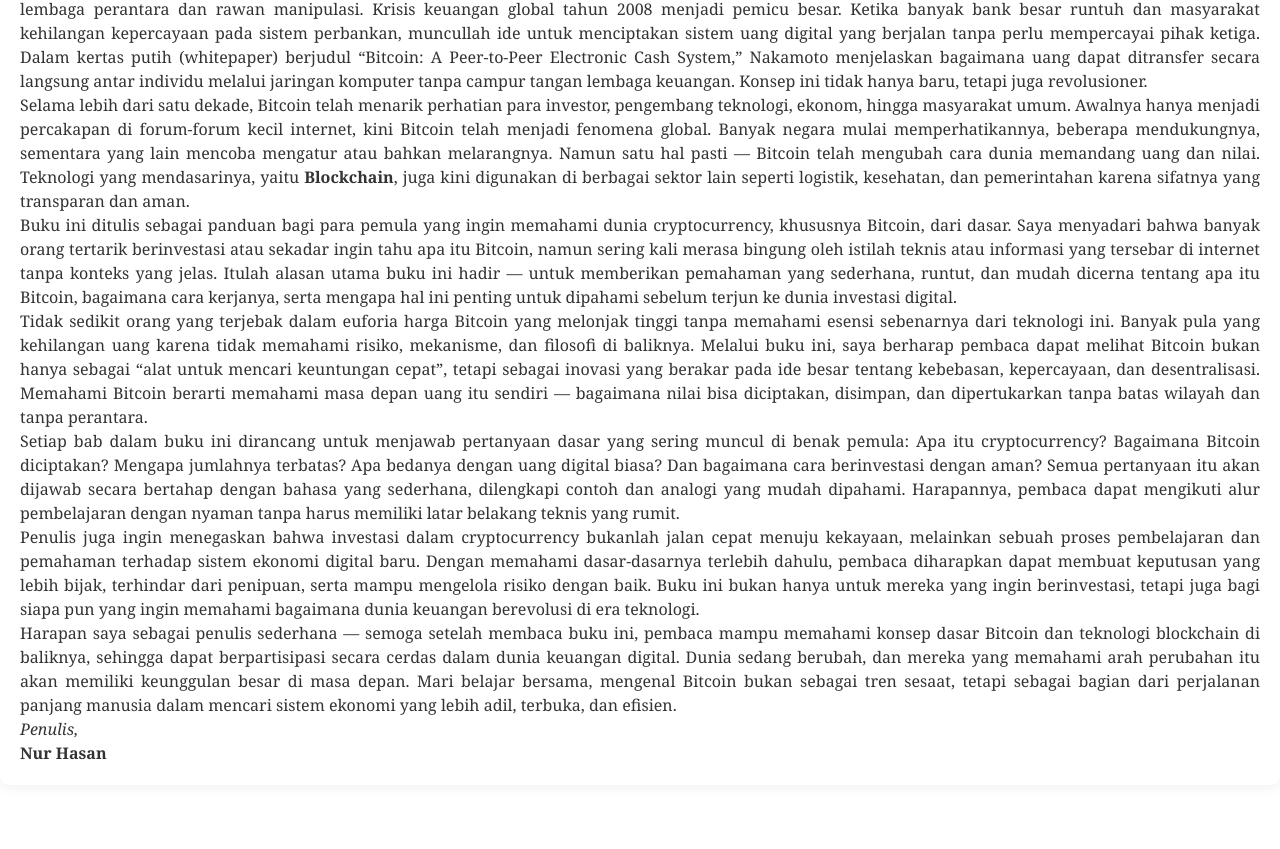
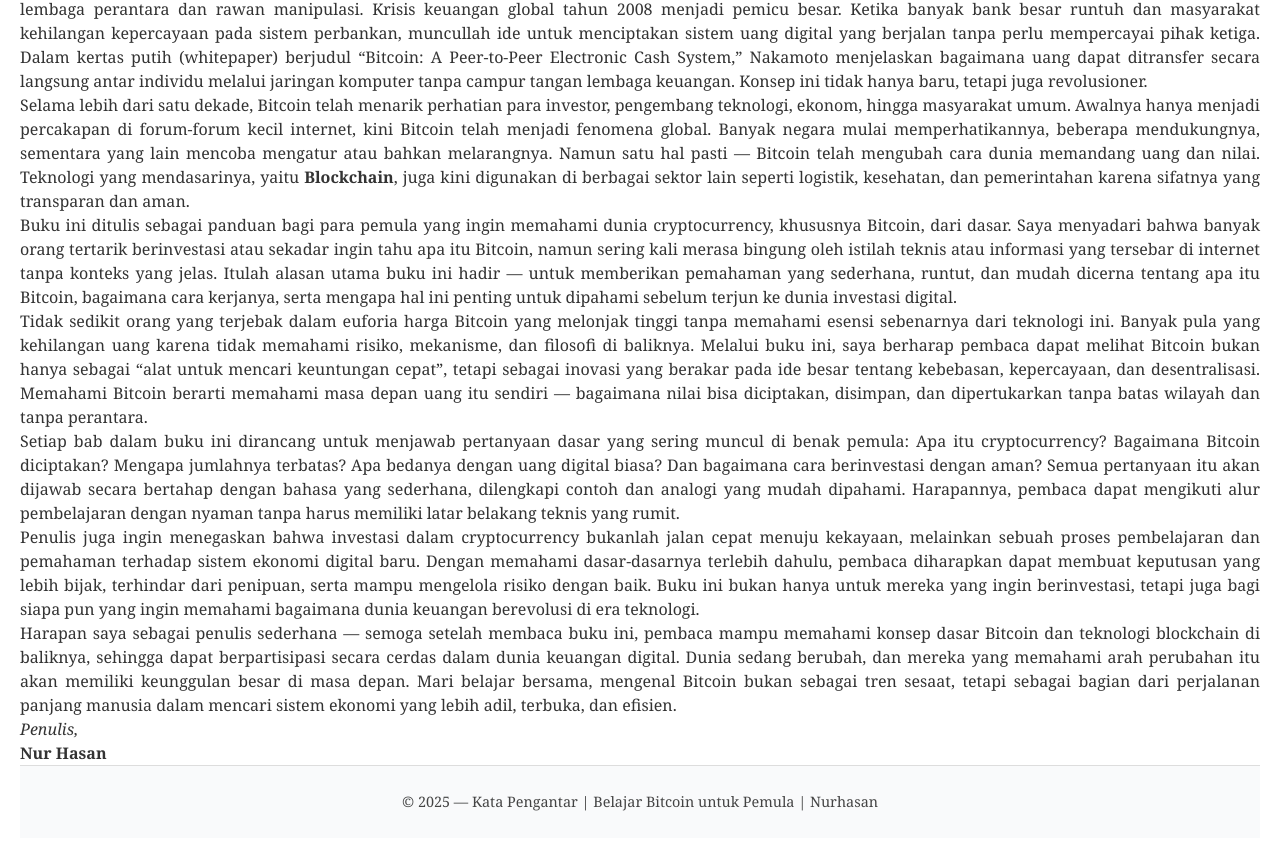
Before and after one commit to Nurhasan80/WarungKripto, a plain HTML site: page pengantar.html in a window 1280 px wide. Shown: the part 231-1080 px from the top of the page. Before the commit the page ends 1056 px from the top, so only its background shows below. Drawn offline with nearby package versions, Linux system fonts and the light colour scheme.

Commit message:
Update pengantar.html

```diff
--- a/pengantar.html
+++ b/pengantar.html
@@ -38,6 +38,7 @@
       text-align: justify;
       margin-bottom: 20px;
     }
+
     img.left-img {
       float: left;
       width: 200px;
@@ -46,6 +47,16 @@
       border-radius: 8px;
       box-shadow: 0 2px 6px rgba(0,0,0,0.15);
     }
+
+    footer {
+      text-align: center;
+      background: #f9fafb;
+      color: #444;
+      padding: 25px;
+      font-size: 0.9em;
+      border-top: 1px solid #ddd;
+    }
+
     @media (max-width: 600px) {
       img.left-img {
         float: none;
@@ -108,6 +119,9 @@ class="absolute top-1/2 left-4 -translate-y-1/2 items-center text-white hover:te
     </p>
 
     <p><em>Penulis,</em><br><strong>Nur Hasan</strong></p>
+      <footer>
+    &copy; 2025 — Kata Pengantar | Belajar Bitcoin untuk Pemula | Nurhasan
+      </footer>
   </div>
   <script src="themes.js"></script>
   <script>
```
